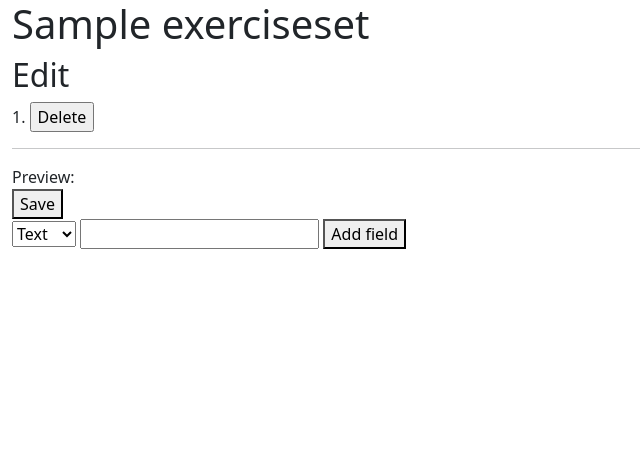
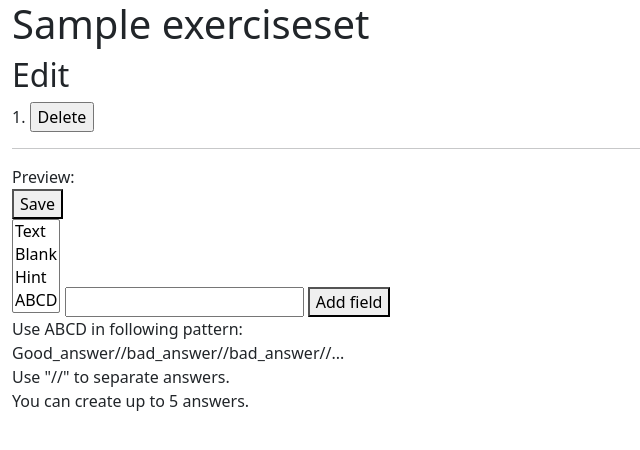
Before and after one commit to Korek-F/ExerApp, a Django app: page /exercise-set/1/edit/ in a window 1280 px wide. Shown: the top 450 px of the page, without its empty margins (0-640 px from the left). Run offline with Django 4.2, Linux system fonts and the light colour scheme; tables that the repository leaves empty hold one stand-in row (values such as "Sample post"); some libraries are stand-ins or nearby versions.

Commit message:
V1.0.7: ABCD model

```diff
--- a/ExerApp/excercises/admin.py
+++ b/ExerApp/excercises/admin.py
@@ -1,5 +1,5 @@
 from django.contrib import admin
-from .models import Exercise, Content, Text, BlankText,ExerciseSet, Hint
+from .models import Exercise, Content, Text, BlankText,ExerciseSet, Hint, ABCD
 
 admin.site.register(ExerciseSet)
 admin.site.register(Exercise)
@@ -7,5 +7,6 @@ admin.site.register(Content)
 admin.site.register(Text)
 admin.site.register(BlankText)
 admin.site.register(Hint)
+admin.site.register(ABCD)
 
 # Register your models here.
--- a/ExerApp/excercises/models.py
+++ b/ExerApp/excercises/models.py
@@ -3,6 +3,7 @@ from django.contrib.contenttypes.models import ContentType
 from django.contrib.contenttypes.fields import GenericForeignKey
 from django.template.loader import render_to_string
 from django.urls import reverse
+import random
 # Create your models here.
 
 
@@ -32,7 +33,7 @@ class Exercise(models.Model):
     def number_of_points(self):
         points = 0
         for i in self.content_set.all():
-            if i.item.content_type =="blank_text":
+            if i.item.content_type in ["blank_text",'abcd']:
                 points+=1
         return points
 
@@ -41,7 +42,7 @@ class Exercise(models.Model):
 class Content(models.Model):
     exercise = models.ForeignKey("Exercise",  on_delete=models.CASCADE)
     content_type = models.ForeignKey(ContentType, on_delete=models.CASCADE,
-    limit_choices_to={'model__in':('text','blanktext', 'hint')})
+    limit_choices_to={'model__in':('text','blanktext', 'hint','abcd')})
     object_id = models.PositiveIntegerField()
     item = GenericForeignKey('content_type', 'object_id')
 
@@ -112,3 +113,33 @@ class Hint(ItemBase):
         return "text"
     def __str__(self):
         return str(self.pk) +" "+self.content[:50]
+
+
+class ABCD(ItemBase):
+    # This field contais answers in following pattern
+    # Good_answer//Bad_answer//bad_answer//...
+    # Example
+    # Question: The capitol of Poland is ____
+    # Answers_field:    Warsaw//Cracow//Radom
+    answers = models.CharField(max_length=255)
+
+    def is_correct(self, answer):
+        return self.answers.split("//")[0]==answer
+
+    @property
+    def get_answers_to_render(self):
+        answers = self.answers.split("//")
+        random.shuffle(answers)
+        print(answers)
+        return answers
+
+    @property
+    def correct_answer(self):
+        return self.answers.split("//")[0]
+
+    @property
+    def content_type(self):
+        return "abcd"
+
+    def __str__(self):
+        return str(self.pk) +" "+self.answers[:50]
--- /dev/null
+++ b/ExerApp/excercises/templates/excercises/content/abcd.html
@@ -0,0 +1,5 @@
+<select name="answer_abcd_{{content.id}}" >
+    {% for answer in content.item.get_answers_to_render%}
+        <option>{{answer}}</option>
+    {% endfor %}
+</select>
--- a/ExerApp/excercises/templates/excercises/content/hint.html
+++ b/ExerApp/excercises/templates/excercises/content/hint.html
@@ -2,5 +2,6 @@
 style="color:gray;"
 onClick="this.innerHTML='{{ item.content }}'">
 <input type="hidden" name="answer_hint_{{content.id}}" />
-<small> (Hint) </small>
+    <small> (Hint) </small>
+
 </span>
--- a/ExerApp/excercises/templates/excercises/excercise_set_edit.html
+++ b/ExerApp/excercises/templates/excercises/excercise_set_edit.html
@@ -48,13 +48,21 @@
 </form>
 
 
-<select id="content_type">
+<select id="content_type" size=4>
     <option> Text </option>
     <option> Blank </option>
     <option> Hint </option>
+    <option> ABCD </option>
 </select>
 <input type="text" id="content_content"/>
 <button onClick="add_content()">Add field</button>
+<p>
+    Use ABCD in following pattern:<br />
+    Good_answer//bad_answer//bad_answer//...<br />
+    Use "//" to separate answers.<br />
+    You can create up to 5 answers.<br />
+
+</p>
 <br />
 
 
--- a/ExerApp/excercises/views.py
+++ b/ExerApp/excercises/views.py
@@ -1,6 +1,6 @@
 from django.shortcuts import render, get_object_or_404
 from django.views import generic, View
-from .models import ExerciseSet, BlankText,Exercise, Text, Content, Hint
+from .models import ExerciseSet, BlankText,Exercise, Text, Content, Hint, ABCD
 from django.template.loader import render_to_string
 from django.http import HttpResponseRedirect
 from django.contrib.contenttypes.models import ContentType
@@ -29,22 +29,19 @@ class ExerciseSetEditView(View):
         exercise_set = get_object_or_404(ExerciseSet, pk=kwargs['set_id'])
         context = {'exercise_set': exercise_set}
 
-        current_ex_number = -1
-        current_ex = None
+        current_ex = Exercise.objects.create(exercise_set=exercise_set)
         for i in request.POST:
             if i.startswith("content"):
-                _, content_type,ex_number = i.split("-")[:3]
-
-                if current_ex_number !=ex_number:
-                    current_ex = Exercise.objects.create(exercise_set=exercise_set)
-                    current_ex_number =ex_number
-
+                content_type = i.split("-")[1]
                 if content_type=="Text":
                     content_item = Text.objects.create(content=request.POST[i])
                     cc = ContentType.objects.get_for_model(Text)
                 elif content_type=="Blank":
                     content_item = BlankText.objects.create(correct=request.POST[i])
                     cc = ContentType.objects.get_for_model(BlankText)
+                elif content_type=="ABCD":
+                    content_item = ABCD.objects.create(answers=request.POST[i])
+                    cc = ContentType.objects.get_for_model(ABCD)
                 else:
                     content_item = Hint.objects.create(content=request.POST[i])
                     cc = ContentType.objects.get_for_model(Hint)
@@ -66,7 +63,7 @@ class ExerciseSetCheckView(View):
         correct_items = []
         wrong_items = {}
         for i in request.POST:
-            if i.startswith('answer_blank'):
+            if i.startswith('answer_blank') or i.startswith('answer_abcd'):
                 obj_id = int(i.split("_")[2])
                 obj = get_object_or_404(Content, pk=obj_id).item
                 answer = request.POST[i]
@@ -79,12 +76,11 @@ class ExerciseSetCheckView(View):
         for exercise in exercise_set.exercise_set.all():
             checked_exercise = []
             for content in exercise.content_set.all():
-                if content.item.content_type != 'text':
 
+                if content.item.content_type not in ['text', 'hint']:
                     if not content.item in correct_items:
                         answer = wrong_items[content.item]
-                        if answer == '':
-                            answer="___"
+                        if answer == '': answer="___"
                         checked_exercise.append(render_to_string('excercises/checked_exercises/wrong.html',{"correct":content.item.correct_answer,
                         "answer":answer}
                          ))
@@ -94,6 +90,7 @@ class ExerciseSetCheckView(View):
                 else:
                     checked_exercise.append(content.item.correct_answer)
             checked_answers.append(checked_exercise)
+
         correct_ratio = (len(correct_items)/exercise_set.number_of_points)*100
         context = {'checked_answers': checked_answers,"correct_ratio":correct_ratio}
 
```
Also changed, not shown: ExerApp/excercises/migrations/0007_abcd_alter_content_content_type.py (added).
